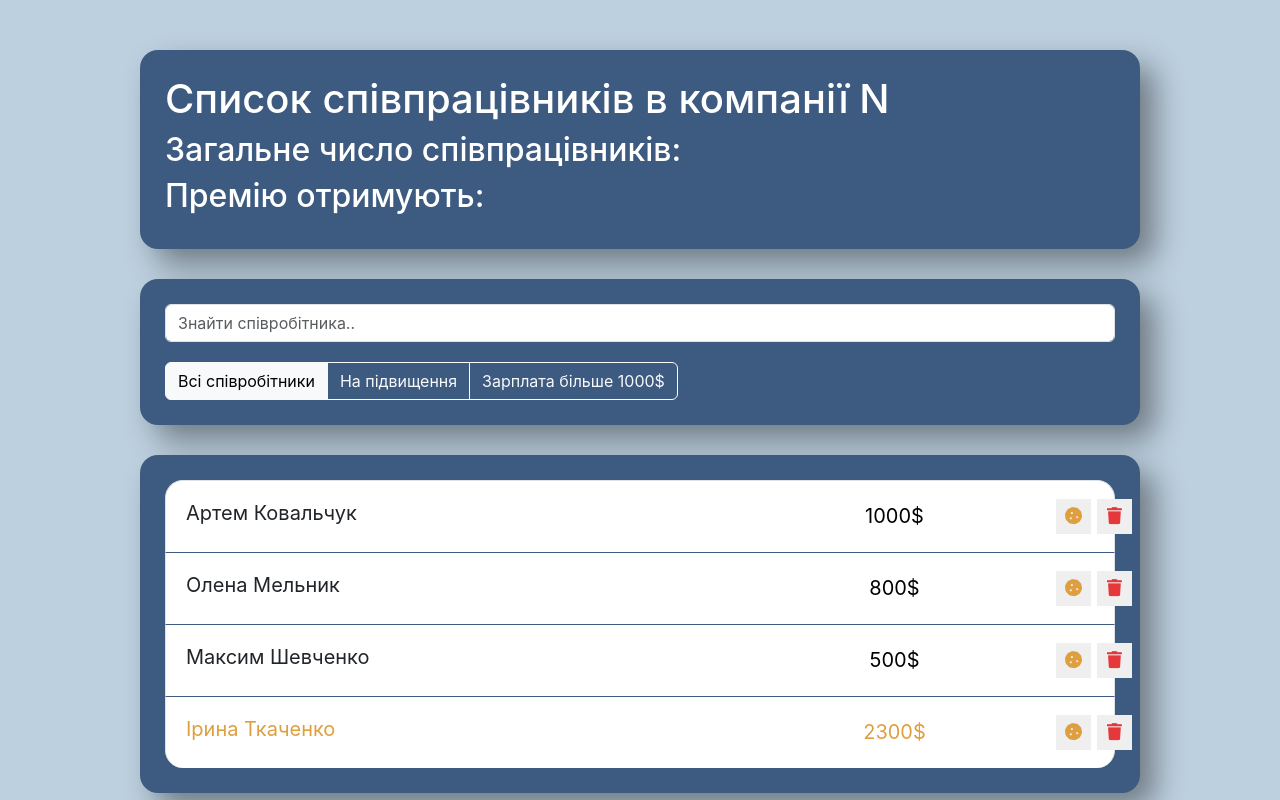
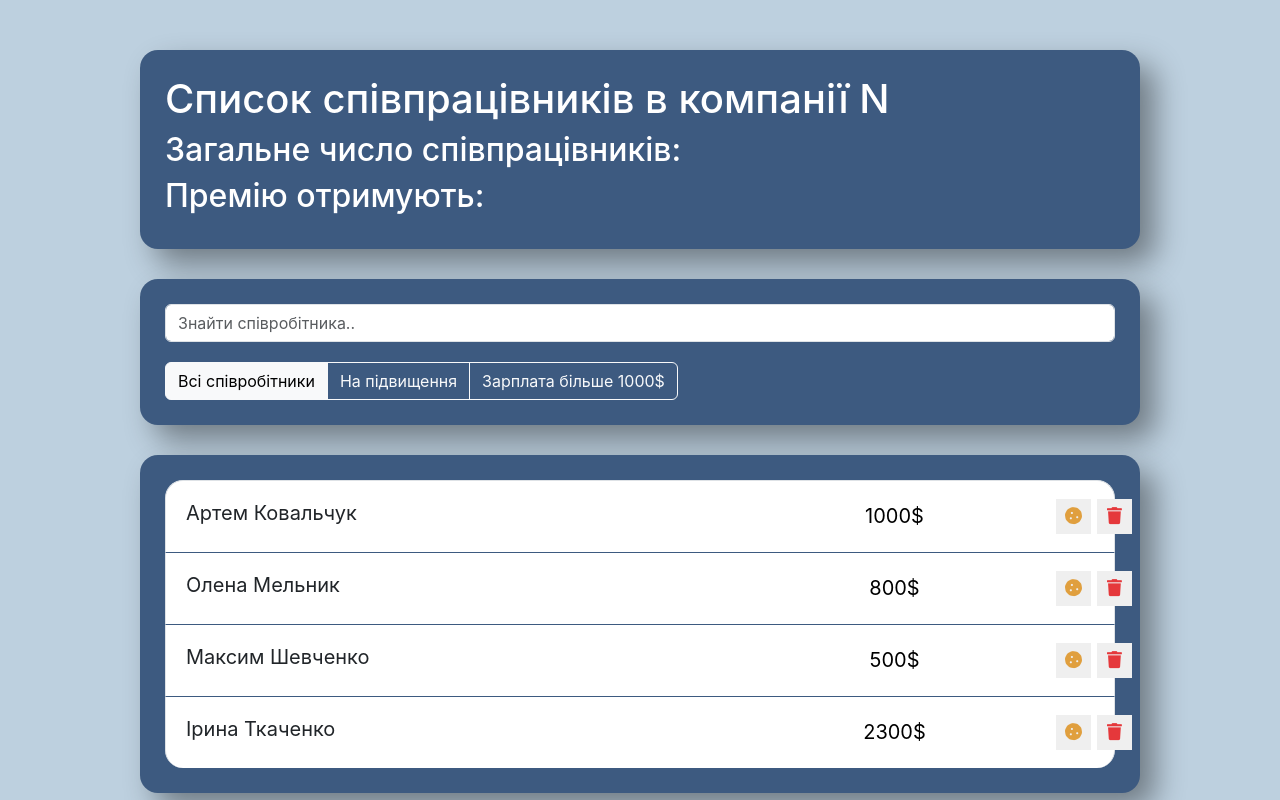
Before and after one commit to s7imKa/my-app-react_cours, a React (Create React App) app: page / in a window 1280 px wide. Shown: the top 800 px of the page. Built offline with nearby package versions, Linux system fonts and the light colour scheme.

Commit message:
Refactor AmployeesListItem to use class component and manage state for increase and like functionality

```diff
--- a/src/components/amployees-list-item/amployees-list-item.jsx
+++ b/src/components/amployees-list-item/amployees-list-item.jsx
@@ -1,14 +1,42 @@
+import { Component } from 'react'
 import './amployees-list-item.css'
 
-export default function AmployeesListItem({name, salary, increase}) {
-    let className = 'list-group-item d-flex justify-content-between'
+export default class AmployeesListItem extends Component {
+    constructor(props) {
+        super(props);
+        this.state = {
+            increase: false,
+            star: false
+        };
+    }
+
+    onIncrease = () => {
+        this.setState(({increase}) => ({
+            increase: (increase ? false : true)
+        }))
+    }
+
+    onLike = () => {
+        this.setState(({star}) => ({
+            star: (star ? false : true)
+        }))
+    }
+
+    render() {
+        const classText = 'list-group-item d-flex justify-content-between'
+        let className = this.state.star ? classText + ' like' : classText
+
+        const {name, salary} = this.props;
 
         return (
-		<li className={increase ? className + ' increase': className}>
-            <span className="list-group-item-label">{name}</span>
+            <li className={this.state.increase ? className + ' increase': className}>
+                <span
+                onClick={this.onLike}
+                className="list-group-item-label">{name}</span>
                 <input type="text" className="list-group-item-input" defaultValue={salary + '$'}/>
                 <div className='d-flex justify-content-center align-items-center'>
                     <button type="button"
+                        onClick={this.onIncrease}
                         className="btn-cookie btn-sm ">
                         <i className="fas fa-cookie"></i>
                     </button>
@@ -22,3 +50,4 @@ export default function AmployeesListItem({name, salary, increase}) {
             </li>
         )
     }
+}
--- a/src/components/app/app.jsx
+++ b/src/components/app/app.jsx
@@ -12,7 +12,7 @@ export default function App(){
 		{ name: 'Артем Ковальчук', salary: 1000, increase: false},
 		{ name: 'Олена Мельник', salary: 800, increase: false},
 		{ name: 'Максим Шевченко', salary: 500, increase: false},
-		{ name: 'Ірина Ткаченко', salary: 2300, increase: true}
+		{ name: 'Ірина Ткаченко', salary: 2300, increase: false}
 		];
 
 	return (
```
Lines whose indentation alone changed are shown as unchanged.
